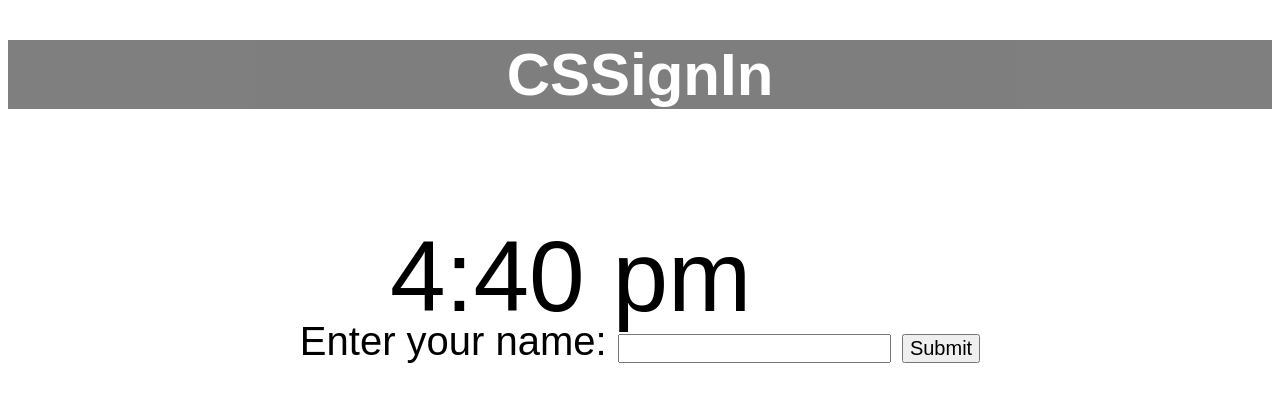
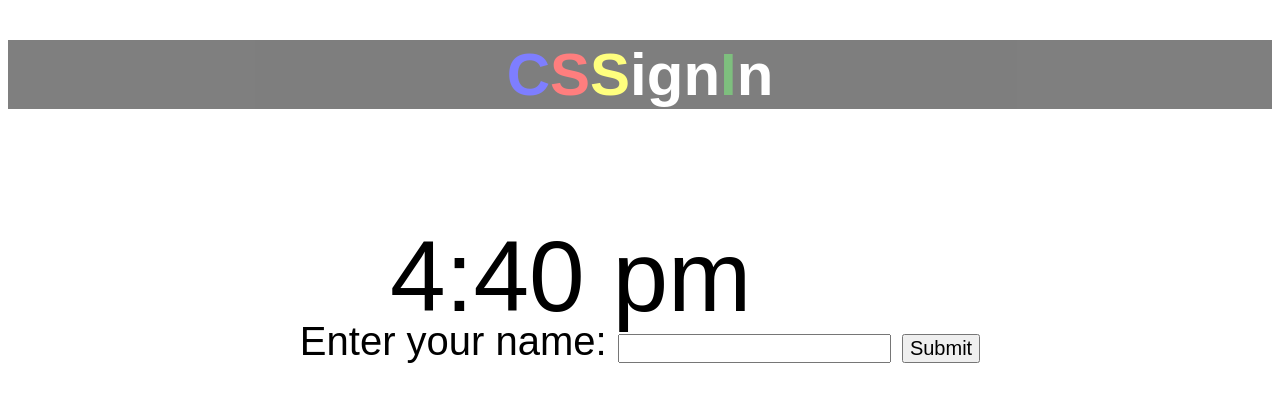
Before and after one commit to dzzrz/cssignin, a Python web app: template templates/dab.html in a window 1280 px wide. Shown: the top 402 px of the page. Run offline with Jinja, Linux system fonts and the light colour scheme; the template is opened without the code that fills it, so the values that code supplies are empty; some libraries are stand-ins or nearby versions; some web fonts are replaced.

Commit message:
"changes to html and css"

```diff
--- a/static/dab.css
+++ b/static/dab.css
@@ -8,6 +8,34 @@ h1 {
 
 body {
     text-align: center;
+}
+
+.C {
+  color: blue;
+}
+
+.S {
+  color: red;
+}
+
+.S2 {
+  color: yellow;
+}
+
+.i {
+  color: white;
+}
+
+.g {
+  color: white
+}
+
+.n {
+  color: white;
+}
+
+.I {
+  color: green;
 }
 
 #clock {
--- a/templates/dab.html
+++ b/templates/dab.html
@@ -1,6 +1,6 @@
 <!DOCTYPE html>
 <head>
-  <h1>CSSignIn</h1>
+  <h1><span class="C">C</span><span class="S">S</span><span class="S2">S</span><span class="i">i</span><span class="g">g</span><span class="n">n</span><span class="I">I</span><span class="n">n</span></h1>
   <title>CSSignIn</title>
   <link rel="stylesheet" type="text/css" href="dab.css">
   <script type="text/javascript" src="http://ajax.googleapis.com/ajax/libs/jquery/1.6.2/jquery.min.js"></script>
```
